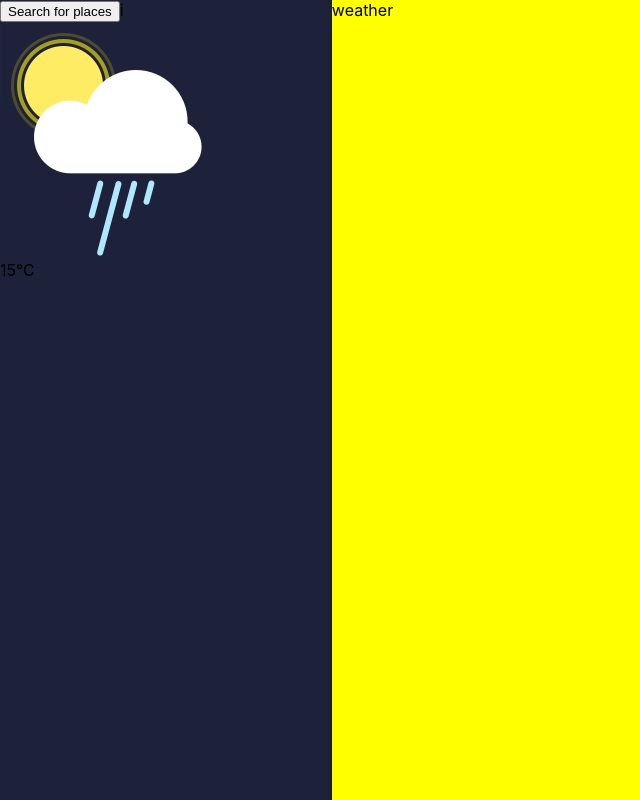
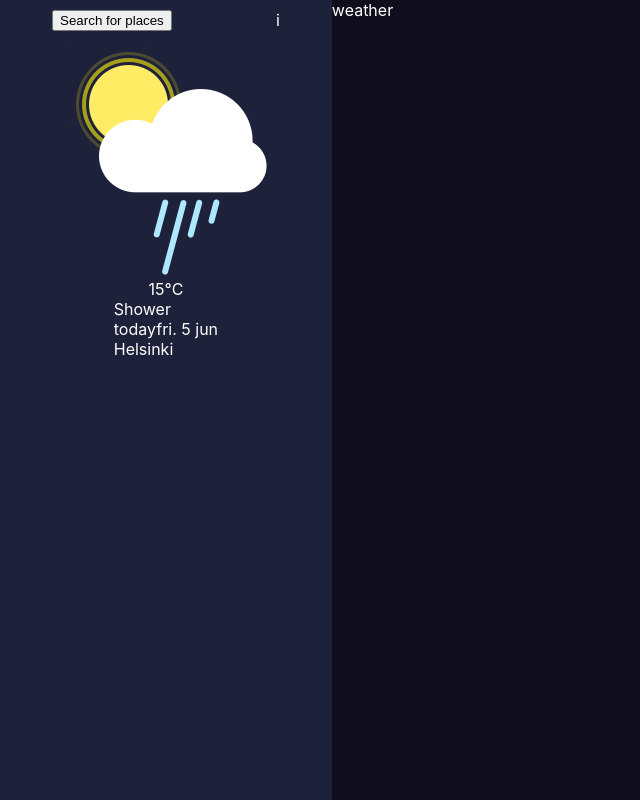
Before and after one commit to Gnova09/weatherapi, a React (Create React App) app: page / in a window 1280 px wide. Shown: the whole page, without its empty margins (0-640 px from the left). Built offline with nearby package versions, Linux system fonts and the light colour scheme.

Commit message:
woriking in leftcontainer

```diff
--- a/src/App.css
+++ b/src/App.css
@@ -1,15 +1,12 @@
 .App{
     display: flex;
+    color: white;
 }
-.Leftcontainer{
-    height: 100vh;
-    width: 35%;
-    background: #1E213A;
-}
+
 .Weathercontainers{
     height: 100vh;
     width: 100%;
-    background:yellow;
+    background:#100E1D;
 }
 @media screen and (max-width: 500px) {
     .App {
@@ -18,11 +15,12 @@
     .Leftcontainer{
         height: auto;
         width: 100%;
-        background: whitesmoke;
+        background: #1E213A;
+        color: white;
     }
     .Weathercontainers{
         height:auto;
         width: 100%;
-        background:yellow;
+        background:#100E1D;
     }
   }
--- /dev/null
+++ b/src/Containers/Leftcontainer/leftcontainer.css
@@ -0,0 +1,20 @@
+.Leftcontainer{
+    display: flex;
+    flex-direction: column;
+    align-items: center;
+    height: 100vh;
+    width: 35%;
+    background: #1E213A;
+}
+.leftheader{
+    display: flex;
+    width: 100%;
+    justify-content: space-around;
+    margin: 5px;
+    padding: 5px;
+}
+.leftbody{
+    display: flex;
+    flex-direction: column;
+    align-items: center;
+}
--- a/src/Containers/Leftcontainer/leftcontainer.js
+++ b/src/Containers/Leftcontainer/leftcontainer.js
@@ -1,4 +1,5 @@
 import React from "react";
+import "./leftcontainer.css"
 
  const Leftcontainer = () =>{
     return(
@@ -15,6 +16,14 @@ import React from "react";
                     <label>15</label>
                     <label>°C</label>
                 </div>
+                <div>
+                    <label>Shower</label>
+                    <div>
+                        <span>today</span>
+                        <span>fri. 5 jun</span>
+                    </div>
+                    <icon>Helsinki</icon>
+                </div>
             </div>
         </div>
     );
```
